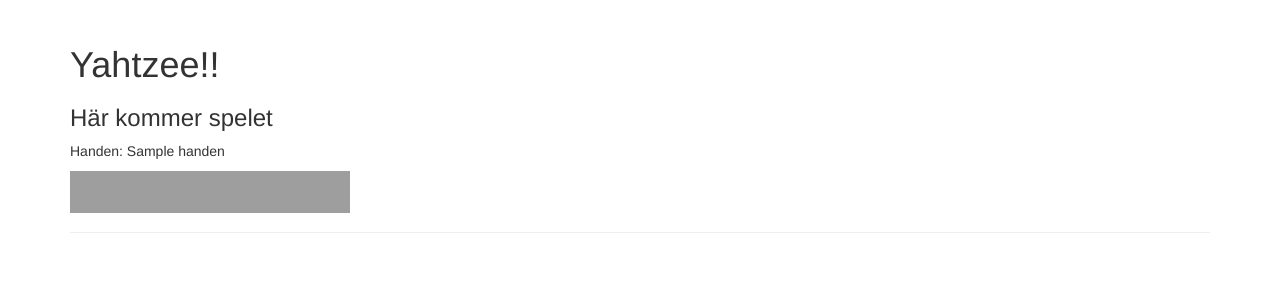
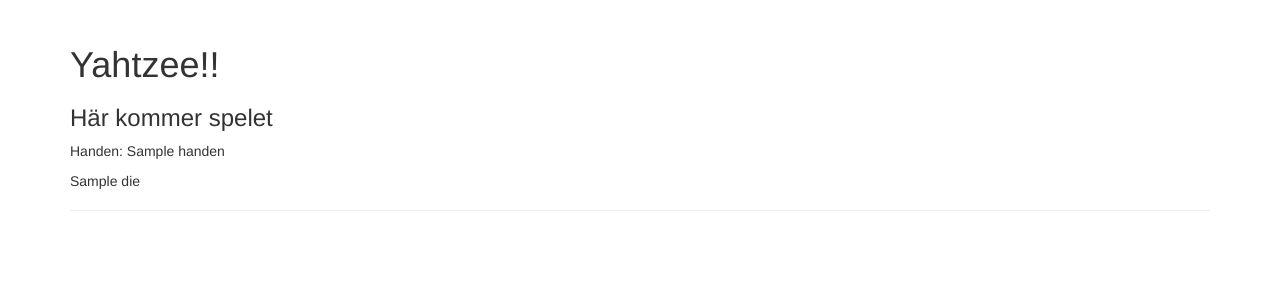
Before and after one commit to mahlen007/oopython, a Flask app: template kmom02/yahtzee1/templates/index.html in a window 1280 px wide. Shown: the part 51-351 px from the top of the page. Run offline with Flask 3, Linux system fonts and the light colour scheme; the template is opened without the code that fills it: most values are stand-ins (such as "Sample title", 1, 10 or a date in 2020); some libraries are stand-ins or nearby versions; grey boxes are pictures that could not be loaded.

Commit message:
Seg kmom02

```diff
--- a/kmom02/yahtzee1/app.py
+++ b/kmom02/yahtzee1/app.py
@@ -28,7 +28,7 @@
     die1=die_list[0]
     die1=die_list[0]
     die1=die_list[0]
-    return render_template("index.html",handen=hand1,die1=die_list[0]+'.png',die2=die_list[1]+'.png',die3=die_list[2]+'.png',die4=die_list[3]+'.png',die5=die_list[4]+'.png')
+    return render_template("index.html",handen=hand1)#,die1=die_list[0]+'.png',die2=die_list[1]+'.png',die3=die_list[2]+'.png',die4=die_list[3]+'.png',die5=die_list[4]+'.png')
 
 if __name__ == "__main__":
     app.run()
--- a/kmom02/yahtzee1/src/hand.py
+++ b/kmom02/yahtzee1/src/hand.py
@@ -1,12 +1,12 @@
 from src.die import Die
 
 class Hand():
-    list=[]
+    dice=list[Die]
 
     def __init__(self,dice_values=None):
         for x in range(5):
             #die=Die()
-            self.list.append(Die())
+            self.dice.append(Die())
 
     def roll(self,my_list=None):
         if my_list==None:
--- a/kmom02/yahtzee1/templates/index.html
+++ b/kmom02/yahtzee1/templates/index.html
@@ -5,7 +5,13 @@
         <h1>Yahtzee!!</h1>
         <h3>Här kommer spelet</h3>
         <p>Handen: {{handen}}</p>
-        <p><img src="static/img/{{die1}}" width="56"><img src="static/img/{{die2}}" width="56"><img src="static/img/{{die3}}" width="56"><img src="static/img/{{die4}}" width="56"><img src="static/img/{{die5}}" width="56"></p>
+        <p>
+            {% for die in handen.dice%}
+            {{die}}
+            <!--<img src="static/img/{{handen.dice_values}}.png" width="56">-->
+            <!--<img src="{{ url_for('static',filename='img/}}{{die.get_name()}}{{.png') }}" width="56">-->
+            {% endfor %}
+            <!--<img src="static/img/{{handen.dice_values}}.png" width="56"><img src="static/img/{{die2}}" width="56"><img src="static/img/{{die3}}" width="56"><img src="static/img/{{die4}}" width="56"><img src="static/img/{{die5}}" width="56"></p>-->
     </div>
 </div>
 
```
Also changed, not shown: kmom02/yahtzee1/src/__init__.py (added).
